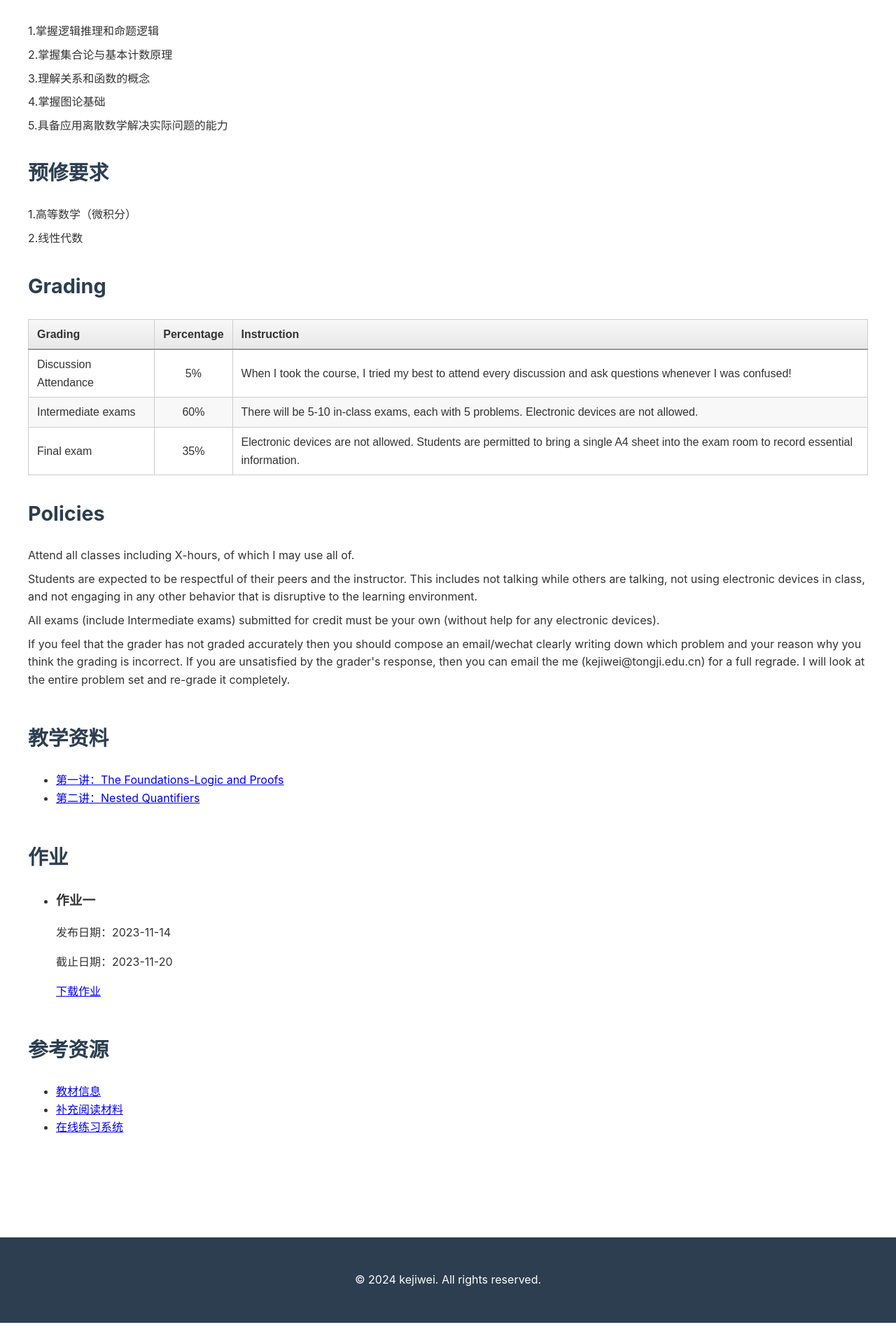
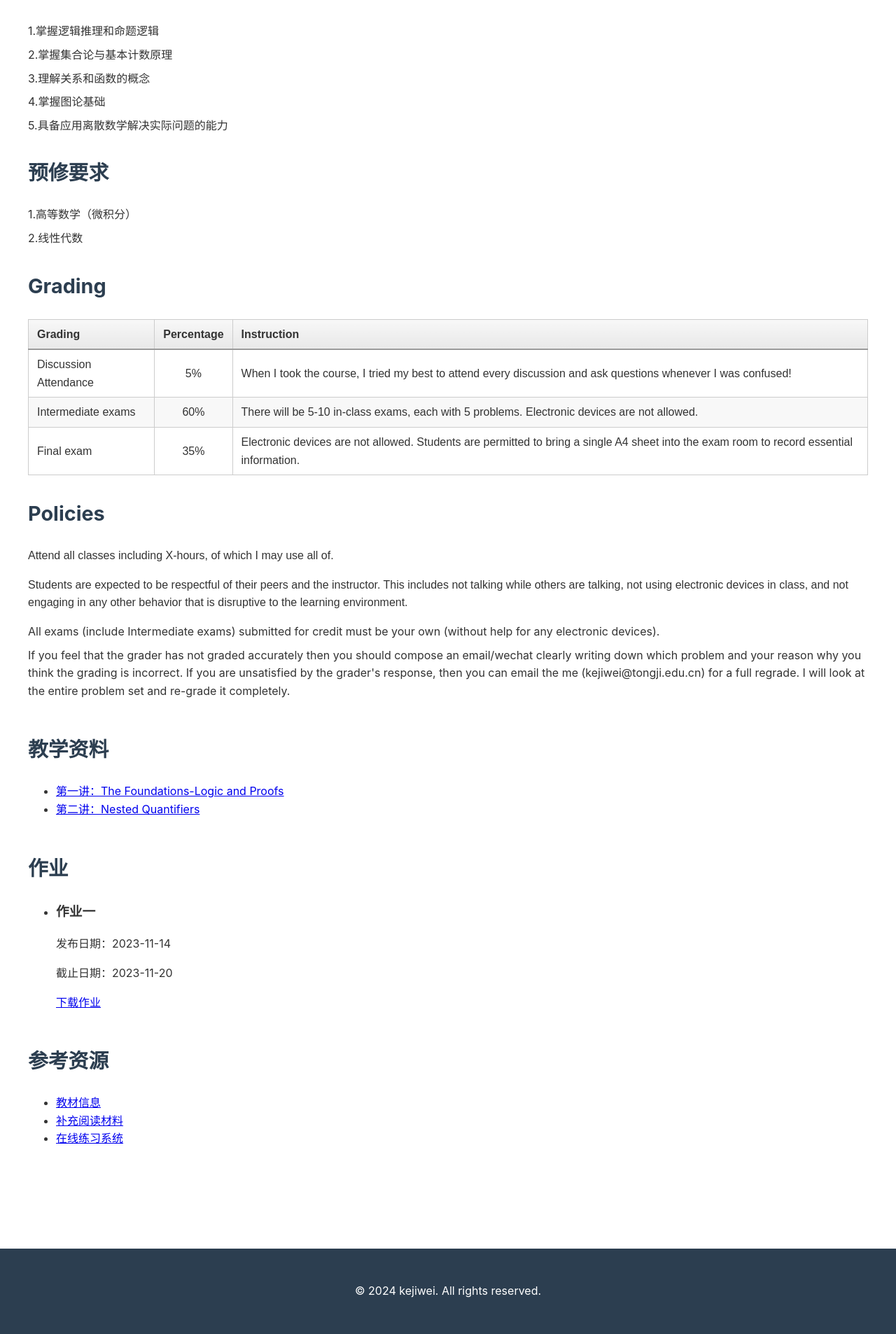
Before and after one commit to kejiwei/kejiwei.github.io, a Jekyll site: the page teaching/courses/dismath/index.html, which Jekyll copies as it is, in a window 1280 px wide. Shown: the part 718-2624 px from the top of the page at 70% size. Built offline with Jekyll 4.4.1, drawn with Linux system fonts in a browser that asks for light colours.

Commit message:
Update index.html

```diff
--- a/teaching/courses/dismath/index.html
+++ b/teaching/courses/dismath/index.html
@@ -78,8 +78,8 @@
             </ul>
             <h2>Policies</h2>
                 <ul>
-                    <li>Attend all classes including X-hours, of which I may use all of.</li>
-                    <li>Students are expected to be respectful of their peers and the instructor. This includes not talking while others are talking, not using electronic devices in class, and not engaging in any other behavior that is disruptive to the learning environment.</li>
+                    <li><p style="font-family: Arial, sans-serif;">Attend all classes including X-hours, of which I may use all of.</p></li>
+                    <li><p style="font-family: Arial, sans-serif;">Students are expected to be respectful of their peers and the instructor. This includes not talking while others are talking, not using electronic devices in class, and not engaging in any other behavior that is disruptive to the learning environment.</p></li>
                     <li>All exams (include Intermediate exams) submitted for credit must be your own (without help for any electronic devices).</li>
                     <li>If you feel that the grader has not graded accurately then you should compose an email/wechat clearly writing down which problem and your reason why you think the grading is incorrect. If you are unsatisfied by the grader's response, then you can email the me (kejiwei@tongji.edu.cn) for a full regrade. I will look at the entire problem set and re-grade it completely.</li>
                 </ul>
```
